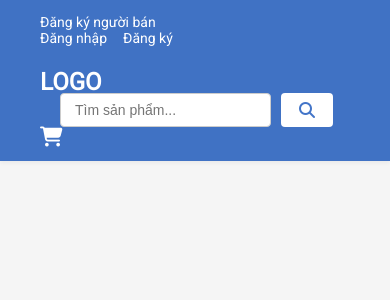
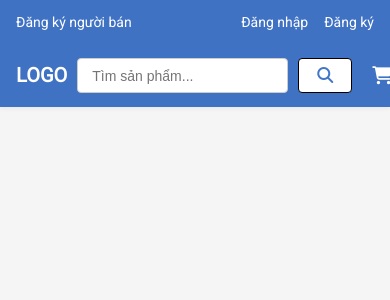
Before and after one commit to MAP1605/datn-project, a PHP site: page / in a window 390 px wide. Shown: the top 300 px of the page. Run offline with PHP 8.4, Linux system fonts and the light colour scheme.

Commit message:
Hoàn thiện responsive header

```diff
--- a/datn-project/components/header.html
+++ b/datn-project/components/header.html
@@ -1,9 +1,10 @@
 <!-- Start header (components) -->
 <header class="header">
+    <div class="container">
 
-    <!-- Header top -->
-    <div class="header__top">
-        <div class="container">
+        <!-- Header top -->
+        <div class="header__top">
+
             <div class="header__top-left">
                 <a href="#" class="header__link">
                     Đăng ký người bán
@@ -17,11 +18,10 @@
                     Đăng ký
                 </a>
             </div>
+
         </div>
-    </div>
-    <!-- Header main -->
-    <div class="header__main">
-        <div class="container">
+        <!-- Header main -->
+        <div class="header__main">
             <div class="header__logo">
                 <a href="/">
                     LOGO
@@ -40,6 +40,5 @@
             </div>
         </div>
     </div>
-
 </header>
 <!-- End header (components) -->
--- a/datn-project/css/base/base.css
+++ b/datn-project/css/base/base.css
@@ -22,11 +22,12 @@ body {
     scroll-behavior: smooth;
 }
 
+/* Container chuẩn */
 .container {
+    width: 100%;
     max-width: 1200px;
     margin: 0 auto;
-    padding: 0 1.6rem;
-    width: 100%;
+    padding: 0 16px;
 }
 
 a {
--- a/datn-project/css/layout/header.css
+++ b/datn-project/css/layout/header.css
@@ -11,7 +11,7 @@
     display: flex;
     justify-content: space-between;
     align-items: center;
-    padding: 1.4rem 2.4rem;
+    padding: 1.4rem 0;
     /* background-color: var(--color-bg); */
 }
 
@@ -37,8 +37,7 @@
     display: flex;
     justify-content: space-between;
     align-items: center;
-    padding: 1.4rem 2.4rem;
-    /* background-color: #fff; */
+    padding: 1.4rem 0;
 }
 
 .header__logo a {
@@ -52,7 +51,7 @@
     flex: 1;
     display: flex;
     margin: 0 2rem;
-    max-width: 600px;
+    max-width: 800px;
 }
 
 .header__search-input {
@@ -60,26 +59,26 @@
     padding: 0.8rem 1.4rem;
     border: 1px solid #ccc;
     border-radius: 4px;
-    outline: none;
+    /* outline: none; */
     font-size: 1.4rem;
 }
 
-.header__search-input:focus {
-    border-color: var(--primary-color);
+/* .header__search-input:focus {
+    border-color: var(--white-color);
     box-shadow: 0 2px 4px rgba(0, 0, 0, 0.02);
-}
+} */
 
 .header__search-btn {
     padding: 0.8rem 1.8rem;
     margin: 0 1rem;
     background-color: var(--white-color);
-    border: none;
+    border: 1px solid;
     border-radius: 4px;
     cursor: pointer;
 }
 
 .header__search-btn:hover {
-    background-color: var(--primary-color-rgba);
+    background-color: rgba(255, 255, 255, 0.6);
 }
 
 .header__search-icon {
@@ -97,3 +96,56 @@
 .header__cart-icon:hover {
     color: rgba(255, 255, 255, 0.6);
 }
+
+
+/* ---------------------------- */
+/* Responsive */
+/* tabel */
+@media (max-width: 1023px) {
+    .header__search {
+        margin: 0 1rem;
+        max-width: 500px;
+    }
+
+    .header__logo a {
+        font-size: 2rem;
+    }
+
+    .header__cart-icon {
+        font-size: 1.8rem;
+    }
+}
+
+/* mobile */
+
+/* @media (max-width:767px) {
+    .header__main {
+        flex-direction: column;
+        align-items: stretch;
+        gap: 1.2rem;
+    }
+
+    .header__logo,
+    .header__cart {
+        width: 100%;
+        text-align: center;
+    }
+
+    .header__logo a {
+        font-size: 2rem;
+    }
+
+    .header__search {
+        width: 100%;
+        margin: 0;
+        justify-content: center;
+    }
+
+    .header__search-input {
+        font-size: 1.4rem;
+    }
+
+    .header__cart-icon {
+        font-size: 1.8rem;
+    }
+} */
```
